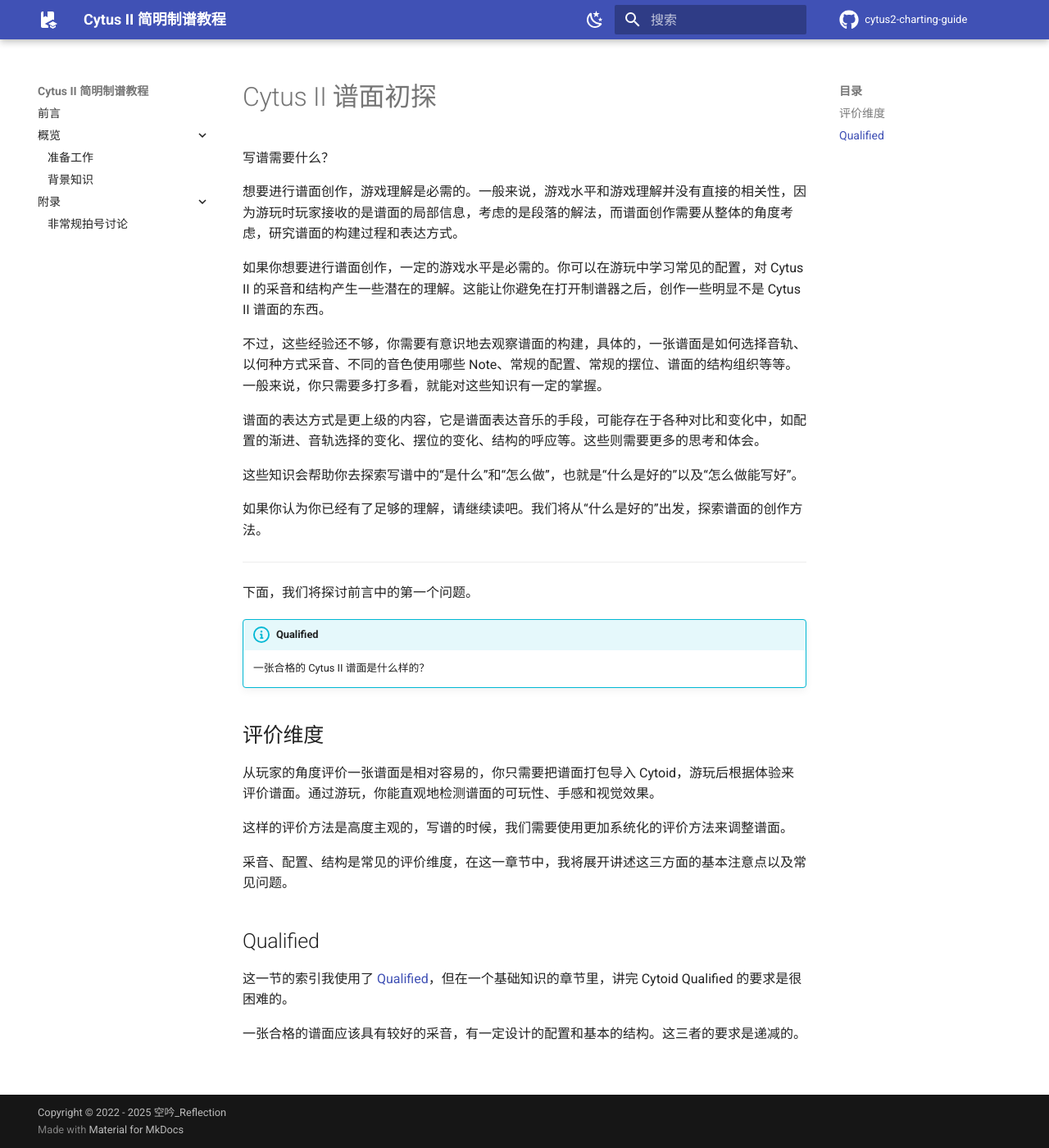
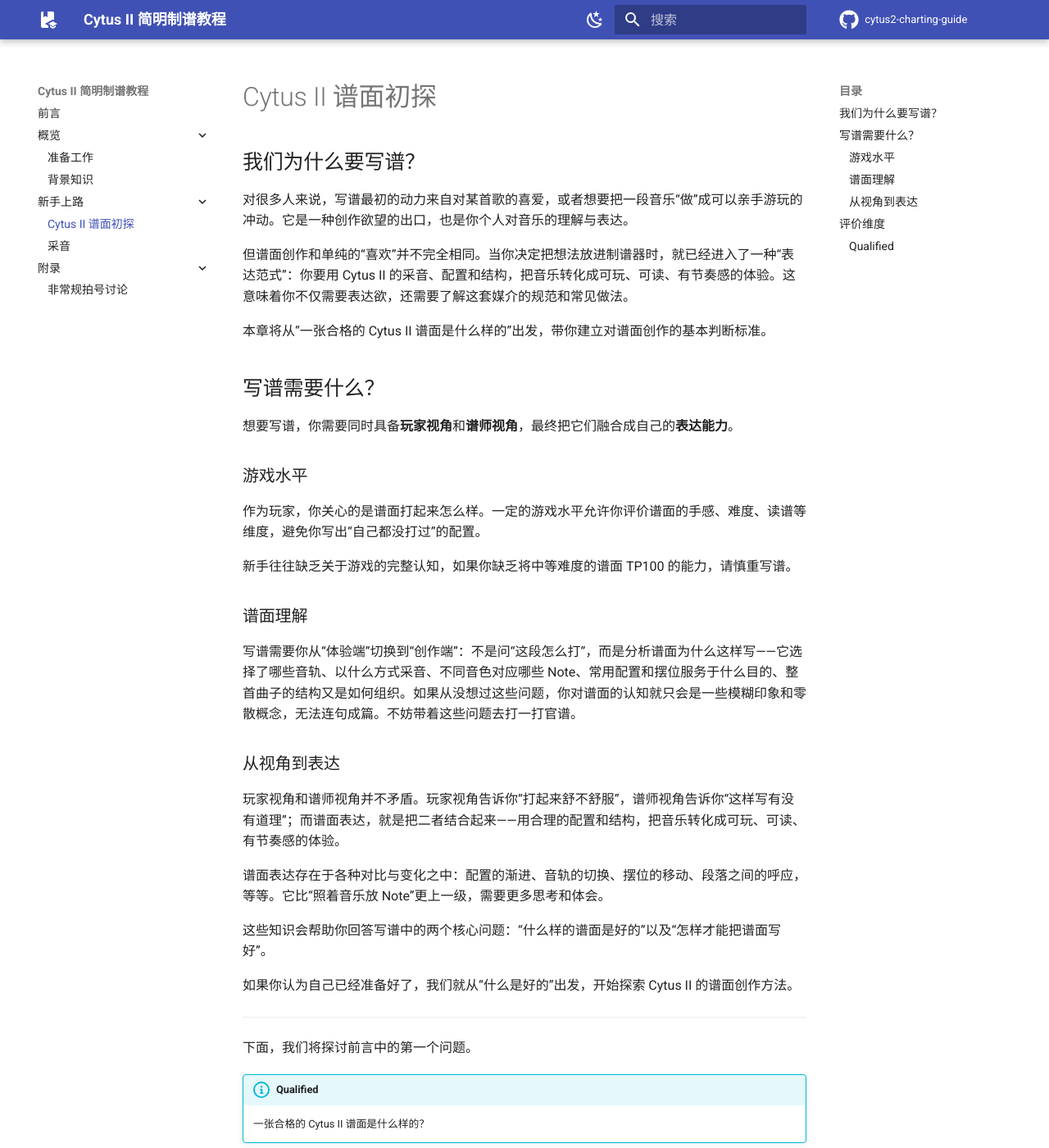
Before and after one commit to ky-reflection/cytus2-charting-guide, an MkDocs documentation site: the page built from docs/Qualified/Sostenuto.md, in a window 1280 px wide and 1400 px high. Shown: the whole window at 82% size. Built offline with MkDocs 1.6.1 and Material for MkDocs 9.7.7, drawn with Linux system fonts in a browser that asks for light colours; comment, search, counter and statistics services are not loaded; some of the changed text lies outside the part shown.

Commit message:
feat(qualified): enable and rewrite Sostenuto intro chapter

```diff
--- a/docs/Qualified/Sostenuto.md
+++ b/docs/Qualified/Sostenuto.md
@@ -1,18 +1,38 @@
 # Cytus II 谱面初探
 
-写谱需要什么？
+## 我们为什么要写谱？
 
-想要进行谱面创作，游戏理解是必需的。一般来说，游戏水平和游戏理解并没有直接的相关性，因为游玩时玩家接收的是谱面的局部信息，考虑的是段落的解法，而谱面创作需要从整体的角度考虑，研究谱面的构建过程和表达方式。
+对很多人来说，写谱最初的动力来自对某首歌的喜爱，或者想要把一段音乐“做”成可以亲手游玩的冲动。它是一种创作欲望的出口，也是你个人对音乐的理解与表达。
 
-如果你想要进行谱面创作，一定的游戏水平是必需的。你可以在游玩中学习常见的配置，对 Cytus II 的采音和结构产生一些潜在的理解。这能让你避免在打开制谱器之后，创作一些明显不是 Cytus II 谱面的东西。
+但谱面创作和单纯的“喜欢”并不完全相同。当你决定把想法放进制谱器时，就已经进入了一种“表达范式”：你要用 Cytus II 的采音、配置和结构，把音乐转化成可玩、可读、有节奏感的体验。这意味着你不仅需要表达欲，还需要了解这套媒介的规范和常见做法。
 
-不过，这些经验还不够，你需要有意识地去观察谱面的构建，具体的，一张谱面是如何选择音轨、以何种方式采音、不同的音色使用哪些 Note、常规的配置、常规的摆位、谱面的结构组织等等。一般来说，你只需要多打多看，就能对这些知识有一定的掌握。
+本章将从“一张合格的 Cytus II 谱面是什么样的”出发，带你建立对谱面创作的基本判断标准。
 
-谱面的表达方式是更上级的内容，它是谱面表达音乐的手段，可能存在于各种对比和变化中，如配置的渐进、音轨选择的变化、摆位的变化、结构的呼应等。这些则需要更多的思考和体会。
 
-这些知识会帮助你去探索写谱中的“是什么”和“怎么做”，也就是“什么是好的”以及“怎么做能写好”。
 
-如果你认为你已经有了足够的理解，请继续读吧。我们将从“什么是好的”出发，探索谱面的创作方法。
+## 写谱需要什么？
+
+想要写谱，你需要同时具备**玩家视角**和**谱师视角**，最终把它们融合成自己的**表达能力**。
+
+### 游戏水平
+
+作为玩家，你关心的是谱面打起来怎么样。一定的游戏水平允许你评价谱面的手感、难度、读谱等维度，避免你写出“自己都没打过”的配置。
+
+新手往往缺乏关于游戏的完整认知，如果你缺乏将中等难度的谱面 TP100 的能力，请慎重写谱。
+
+### 谱面理解
+
+写谱需要你从“体验端”切换到“创作端”：不是问“这段怎么打”，而是分析谱面为什么这样写——它选择了哪些音轨、以什么方式采音、不同音色对应哪些 Note、常用配置和摆位服务于什么目的、整首曲子的结构又是如何组织。如果从没想过这些问题，你对谱面的认知就只会是一些模糊印象和零散概念，无法连句成篇。不妨带着这些问题去打一打官谱。
+
+### 从视角到表达
+
+玩家视角和谱师视角并不矛盾。玩家视角告诉你“打起来舒不舒服”，谱师视角告诉你“这样写有没有道理”；而谱面表达，就是把二者结合起来——用合理的配置和结构，把音乐转化成可玩、可读、有节奏感的体验。
+
+谱面表达存在于各种对比与变化之中：配置的渐进、音轨的切换、摆位的移动、段落之间的呼应，等等。它比“照着音乐放 Note”更上一级，需要更多思考和体会。
+
+这些知识会帮助你回答写谱中的两个核心问题：“什么样的谱面是好的”以及“怎样才能把谱面写好”。
+
+如果你认为自己已经准备好了，我们就从“什么是好的”出发，开始探索 Cytus II 的谱面创作方法。
 
 ---
 
@@ -25,11 +45,16 @@
 
 从玩家的角度评价一张谱面是相对容易的，你只需要把谱面打包导入 Cytoid，游玩后根据体验来评价谱面。通过游玩，你能直观地检测谱面的可玩性、手感和视觉效果。
 
-这样的评价方法是高度主观的，写谱的时候，我们需要使用更加系统化的评价方法来调整谱面。
+这样的评价方法是高度主观的，作为谱师，我们需要使用更加系统的评价方法来调整谱面。一般来说，游玩体验、基本评价维度与个人审美，就是谱师评价和调整谱面的标准。
 
-采音、配置、结构是常见的评价维度，在这一章节中，我将展开讲述这三方面的基本注意点以及常见问题。
+采音、配置、结构是常见的评价维度，在后续文章中，我将展开讲述这三方面的基本注意点以及常见问题。
 
-## Qualified
+!!! warning "审美流派"
+    Cytoid 与 Cytus II 并非完全绑定，社区中也存在各式各样的审美标准。本章提到的一些基础规则并非被所有人接受，不同谱师、玩家的审美和评判标准甚至可能大相径庭。
+
+    在这里，我传达的标准与 Cytoid Qualified、CFHSS 以及大部分 Cytus II 官谱保持一致。
+
+### Qualified
 
 这一节的索引我使用了 [Qualified](https://www.bilibili.com/read/cv19060788/)，但在一个基础知识的章节里，讲完 Cytoid Qualified 的要求是很困难的。
 
--- a/mkdocs.yml
+++ b/mkdocs.yml
@@ -97,9 +97,9 @@
   - 概览:
       - "准备工作": Basic/Adagio.md
       - "背景知识": Basic/Adagietto.md
-  # - 新手上路:
-  #     - "Cytus II 谱面初探": Qualified/Sostenuto.md
-  #     - "采音": Qualified/Sostenuto1.md
+  - 新手上路:
+      - "Cytus II 谱面初探": Qualified/Sostenuto.md
+      - "采音": Qualified/Sostenuto1.md
   #     - "配置": Qualified/Sostenuto2.md
   #     - "结构": Qualified/Sostenuto3.md
   # - 进阶探索:
```
